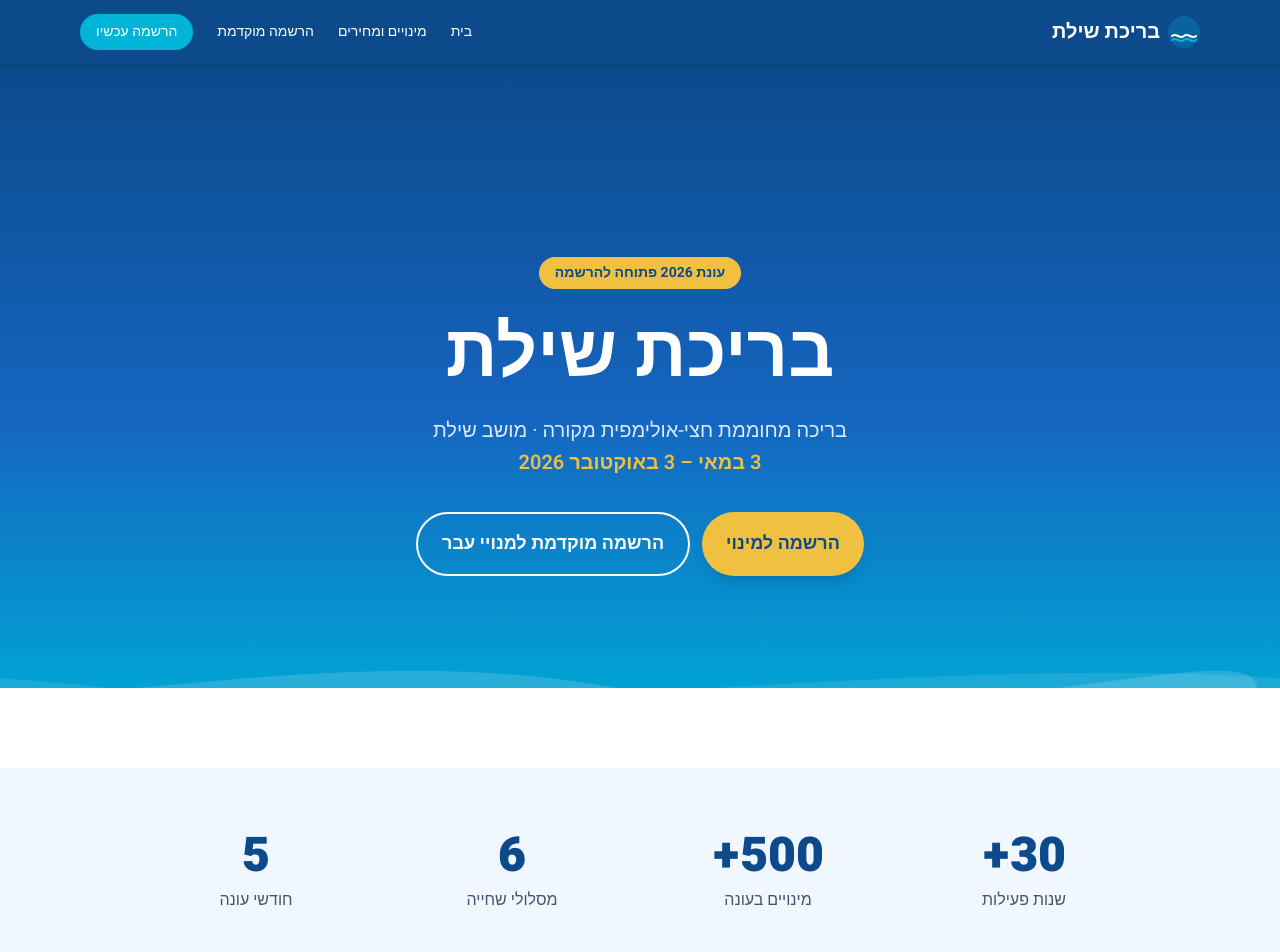
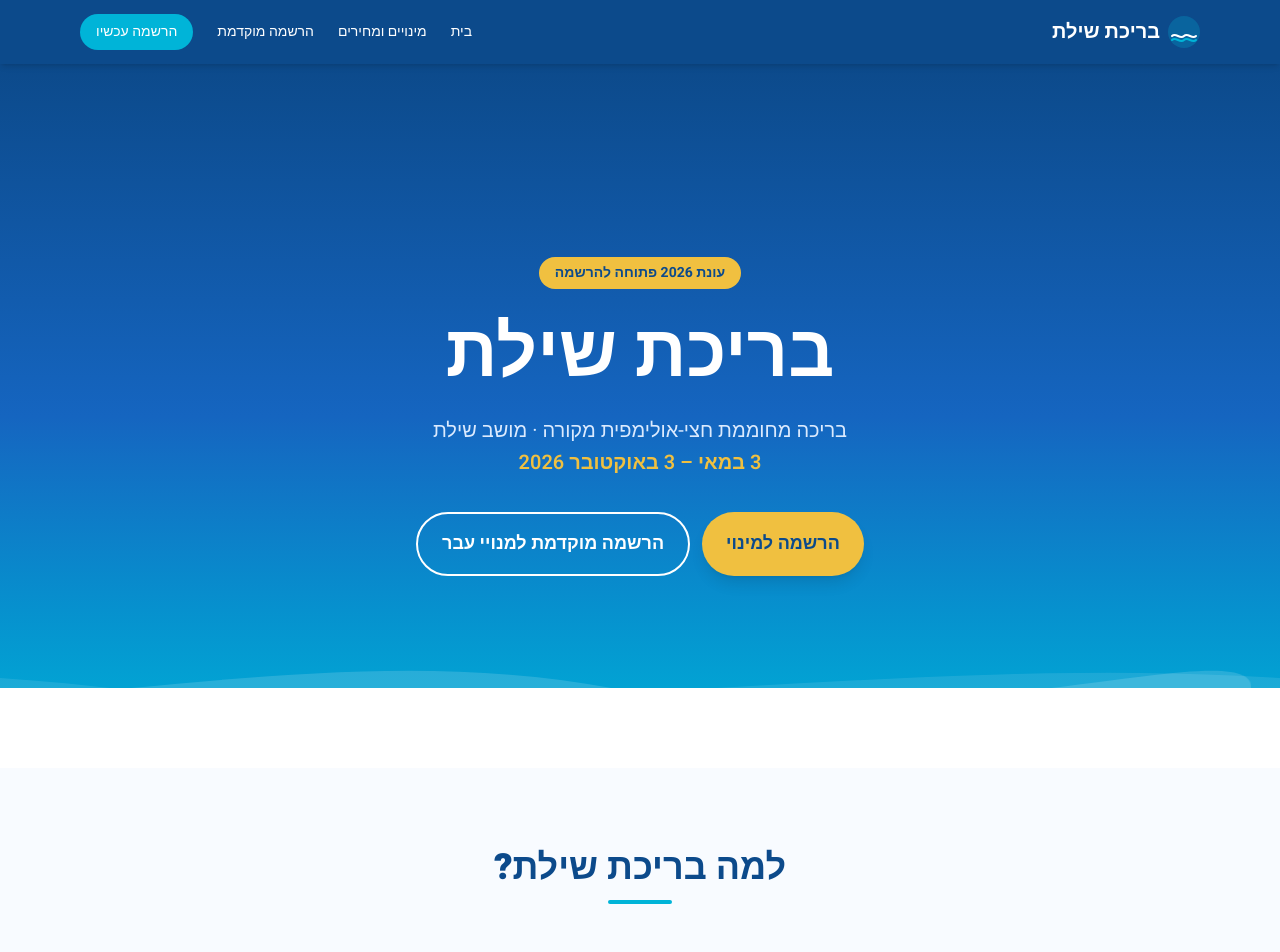
Before and after one commit to LidorTottemai/maori_stock_bot, a Next.js app in the folder shilat-pool/: page / in a window 1280 px wide. Shown: the top 952 px of the page. Built offline with nearby package versions, Linux system fonts and the light colour scheme.

Commit message:
Remove StatsSection from homepage
Hardcoded stats (30 years, 500 memberships) were not accurate or useful.

https://claude.ai/code/session_01LaboaaYzmMwaEZg9xadimZ

```diff
--- a/shilat-pool/app/page.tsx
+++ b/shilat-pool/app/page.tsx
@@ -1,5 +1,4 @@
 import HeroSection from "../components/home/HeroSection";
-import StatsSection from "../components/home/StatsSection";
 import FeaturesSection from "../components/home/FeaturesSection";
 import CtaSection from "../components/home/CtaSection";
 
@@ -7,7 +6,6 @@ export default function HomePage() {
   return (
     <>
       <HeroSection />
-      <StatsSection />
       <FeaturesSection />
       <CtaSection />
     </>
```
